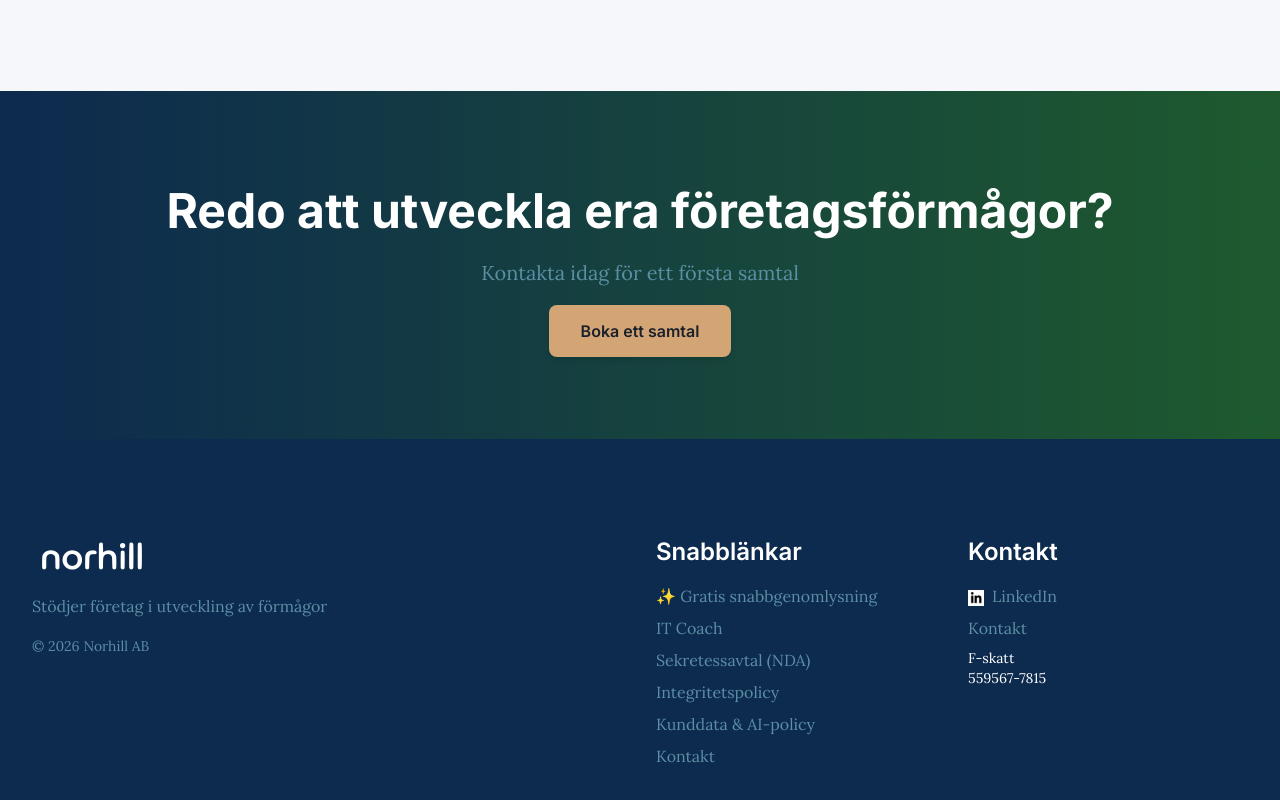
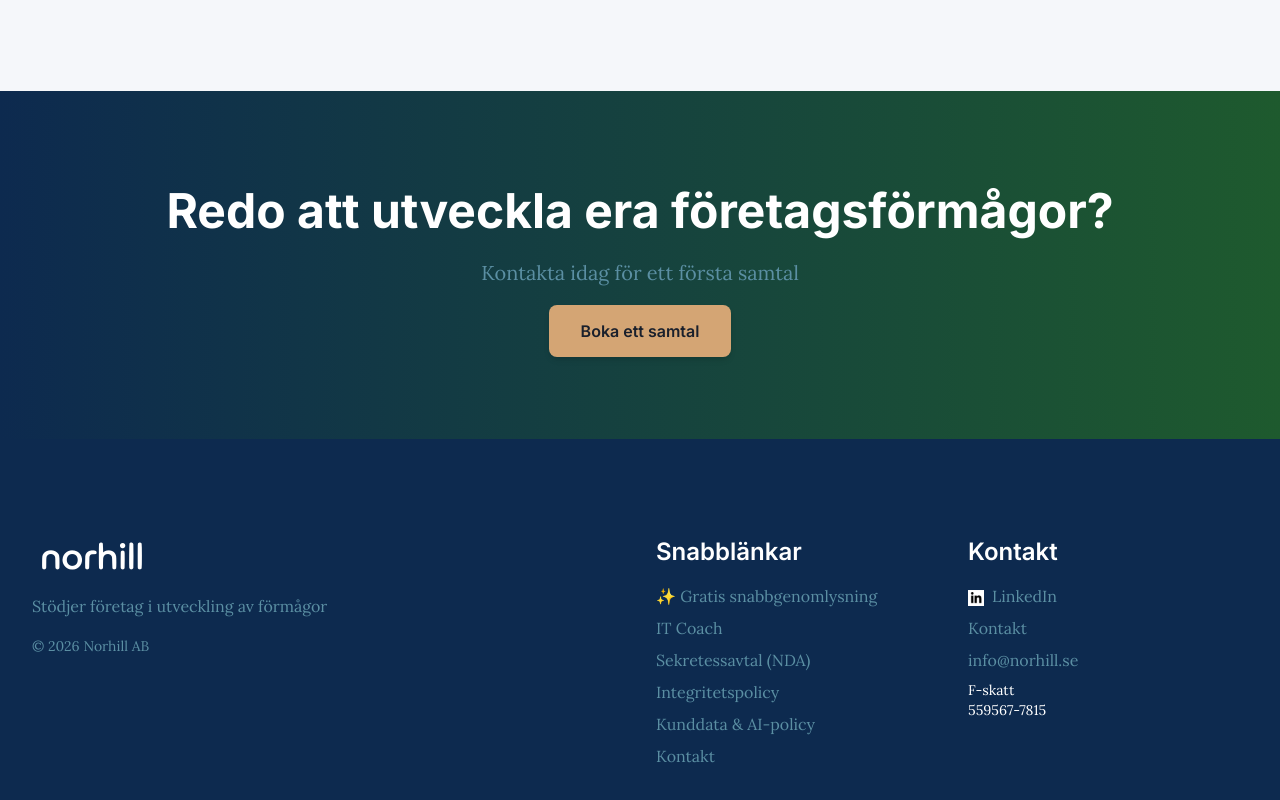
Before and after one commit to norhill/website-pre-release, a React (Vite) app: page / in a window 1280 px wide. Shown: the part 1107-1907 px from the top of the page. Built offline with nearby package versions, Linux system fonts and the light colour scheme.

Commit message:
Refactor Footer component structure and links

```diff
--- a/src/components/Footer.tsx
+++ b/src/components/Footer.tsx
@@ -66,6 +66,9 @@ export default function Footer() {
               <li>
                 <Link to="/contact" className="text-sky-blue hover:text-white transition-colors">Kontakt</Link>
               </li>
+              <li>
+                <a href="mailto:info@norhill.se">info@norhill.se</a>
+              </li>
               <li className="text-sm text-white">
                 F-skatt<br/>
                 559567-7815
```
